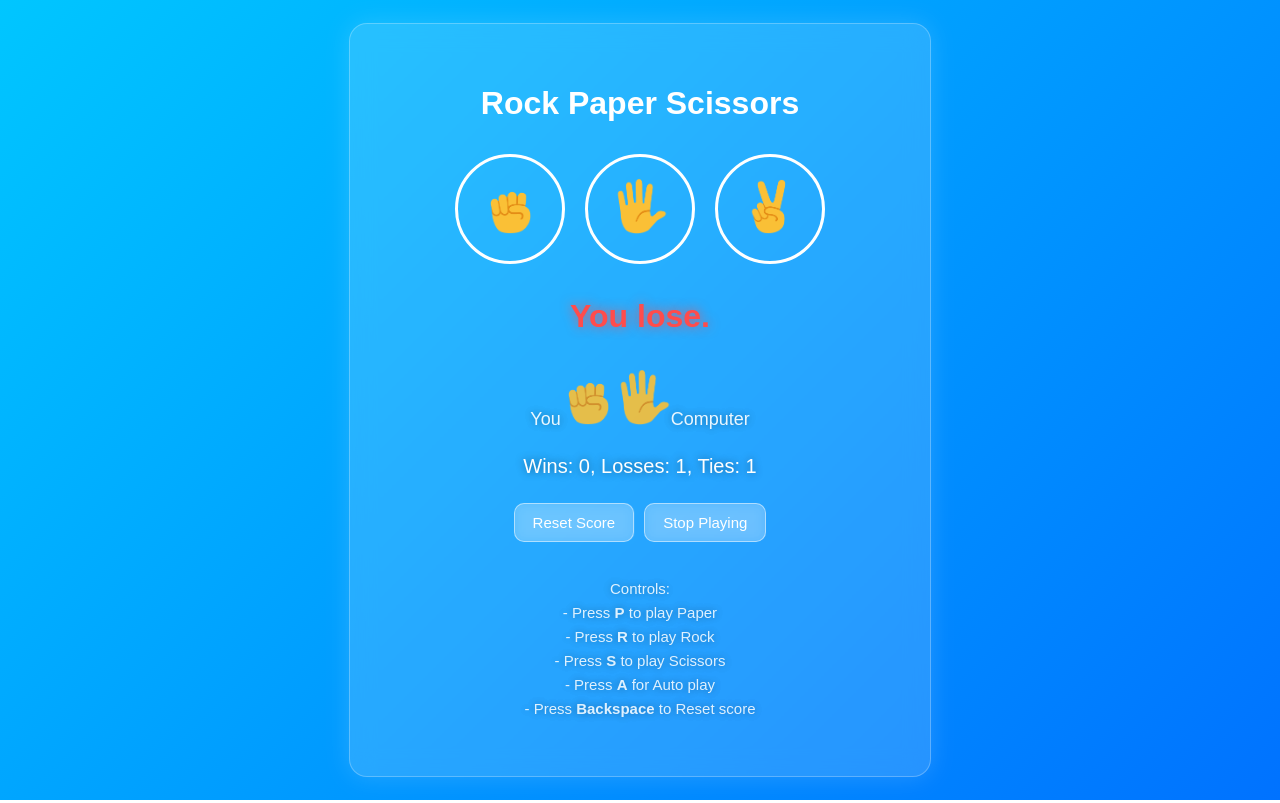
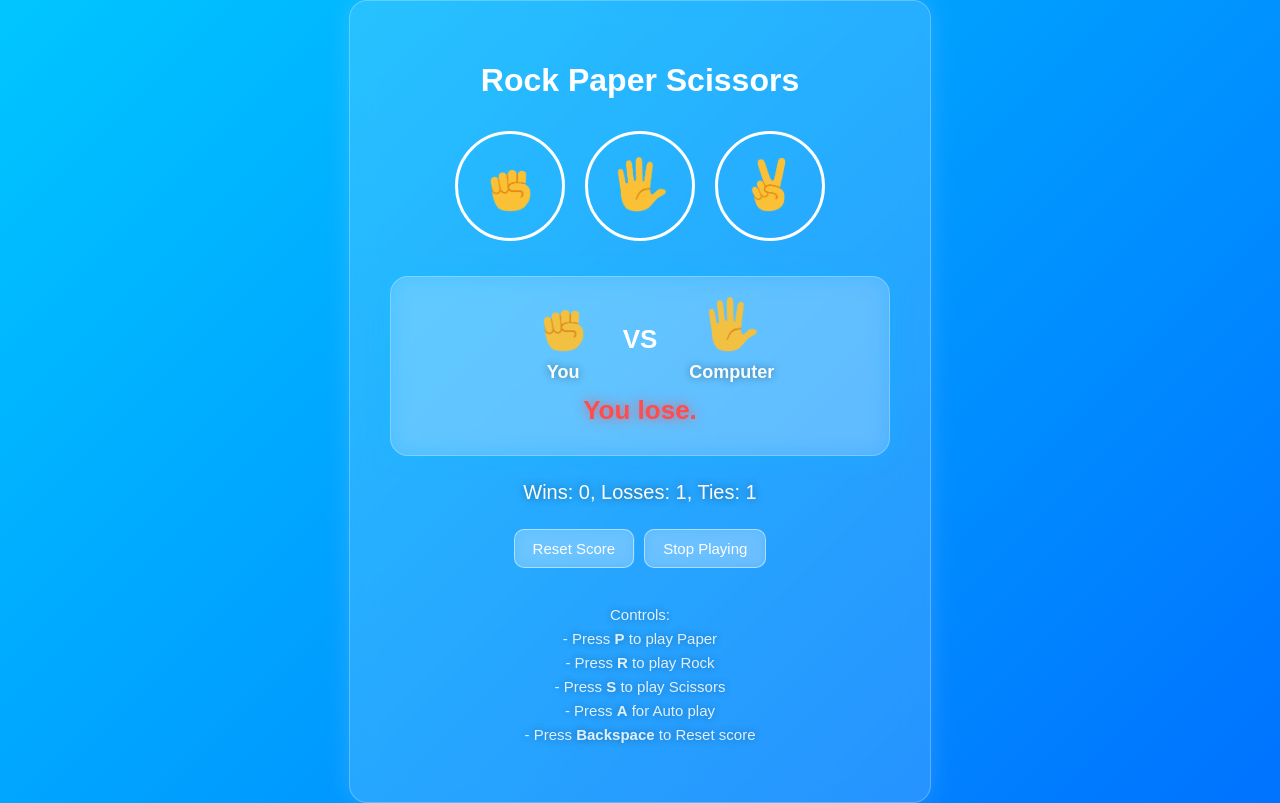
Before and after one commit to sovilleda07/rock-paper-scissors-react, a React (Vite) app: page / in a window 1280 px wide. Both pictures are taken after a click on the button "Auto Play". Built offline with nearby package versions, Linux system fonts and the light colour scheme.

Commit message:
UI improvement to display results

```diff
--- a/index.html
+++ b/index.html
@@ -4,7 +4,7 @@
     <meta charset="UTF-8" />
     <link rel="icon" type="image/svg+xml" href="/vite.svg" />
     <meta name="viewport" content="width=device-width, initial-scale=1.0" />
-    <title>rock-paper-scissors-react</title>
+    <title>Rock Paper Scissor</title>
   </head>
   <body>
     <div id="root"></div>
--- a/src/App.css
+++ b/src/App.css
@@ -58,6 +58,7 @@ body {
   font-size: 32px;
   font-weight: bold;
   margin-top: 25px;
+  margin-bottom: 0;
   min-height: 40px;
   text-shadow: 0 0 8px rgba(0, 0, 0, 0.45);
 }
@@ -172,3 +173,66 @@ body {
     transform: scale(1);
   }
 }
+
+.round-result {
+  margin-top: 25px;
+  padding: 20px 25px;
+  border-radius: 18px;
+  background: rgba(255, 255, 255, 0.15);
+  backdrop-filter: blur(12px);
+  border: 1px solid rgba(255, 255, 255, 0.25);
+  box-shadow: 0 0 25px rgba(0, 200, 255, 0.2);
+
+  display: grid;
+  grid-template-rows: auto auto;
+  justify-items: center;
+}
+
+.round-moves {
+  display: grid;
+  grid-template-columns: 1fr auto 1fr;
+  align-items: center;
+  column-gap: 32px;
+}
+
+.move-player {
+  margin-top: 10px;
+  font-size: 600;
+  font-weight: 600;
+  font-size: 18px;
+  text-shadow: 0 0 8px rgba(0, 0, 0, 0.45);
+}
+
+.player {
+  display: flex;
+  flex-direction: column;
+  align-items: center;
+  justify-content: center;
+  font-size: 16px;
+  opacity: 0.95;
+}
+
+.player:first-child {
+  justify-self: end;
+}
+
+.player:last-child {
+  justify-self: start;
+}
+
+.round-move-icon {
+  height: 55px;
+  margin-bottom: 6px;
+}
+
+.vs {
+  justify-self: center;
+  font-size: 26px;
+  font-weight: bold;
+}
+
+.round-result .result {
+  margin-top: 12px;
+  font-size: 26px;
+  text-align: center;
+}
--- a/src/App.jsx
+++ b/src/App.jsx
@@ -54,7 +54,7 @@ function App() {
 
   useKeyboardControls({
     onPlay: playGame,
-    onToggleAutoPlay: () => setIsAutoPlaying(true),
+    onToggleAutoPlay: () => setIsAutoPlaying(p => !p),
     onReset: () => setIsResetingScore(true)
   })
 
@@ -79,13 +79,14 @@ function App() {
           ))}
         </div>
 
-        <Result result={result} />
-
         {moves && (
-          <Moves
-            playerMove={moves.playerMove}
-            computerMove={moves.computerMove}
-          />
+          <div className='round-result'>
+            <Moves
+              playerMove={moves.playerMove}
+              computerMove={moves.computerMove}
+            />
+            <Result result={result} />
+          </div>
         )}
 
         <Score score={score} />
--- a/src/components/Moves.jsx
+++ b/src/components/Moves.jsx
@@ -1,10 +1,16 @@
 export function Moves({ playerMove, computerMove }) {
   return (
-    <p className='moves'>
-      You
-      <img src={`/${playerMove}-emoji.png`} alt={playerMove} className='move-icon' />
-      <img src={`/${computerMove}-emoji.png`} alt={computerMove} className='move-icon' />
-      Computer
-    </p>
+    <div className="round-moves">
+      <div className="player">
+        <img src={`/${playerMove}-emoji.png`} alt={playerMove} className='move-icon' />
+        <span className="move-player">You</span>
+      </div>
+      <span className="vs">VS</span>
+
+      <div className="player">
+        <img src={`/${computerMove}-emoji.png`} alt={computerMove} className='move-icon' />
+        <span className="move-player">Computer</span>
+      </div>
+    </div>
   )
 }
```
